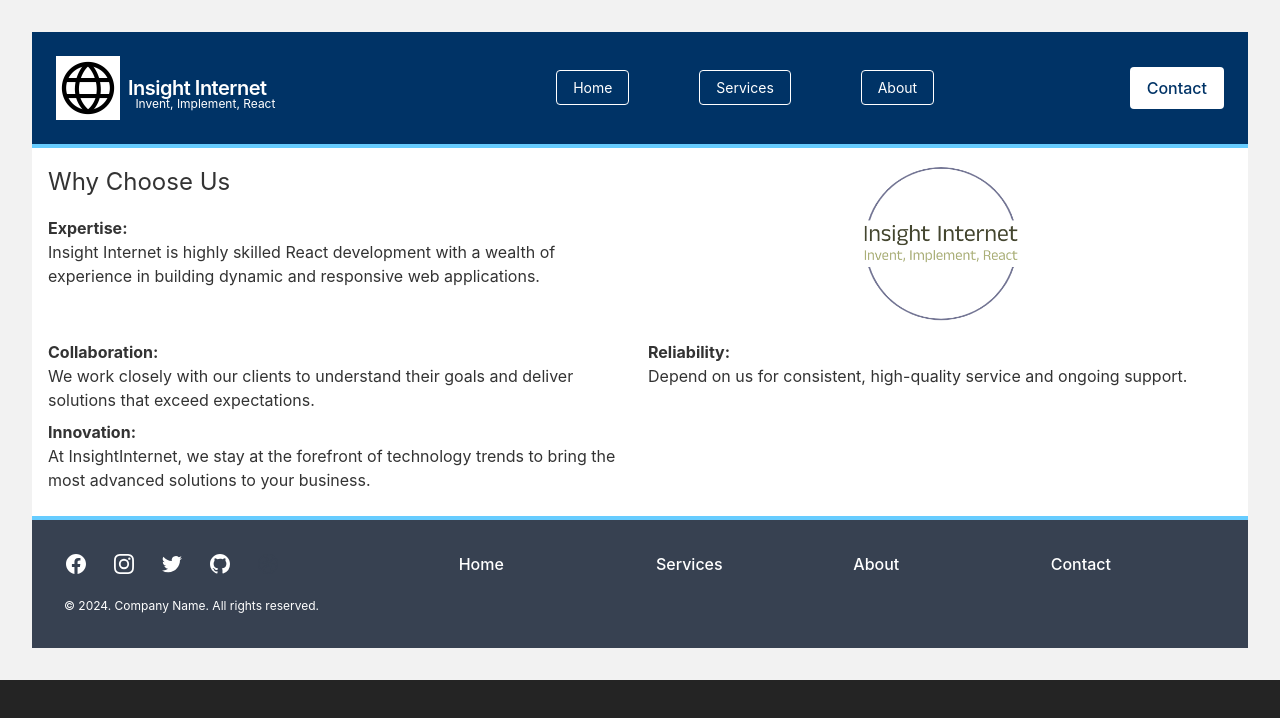
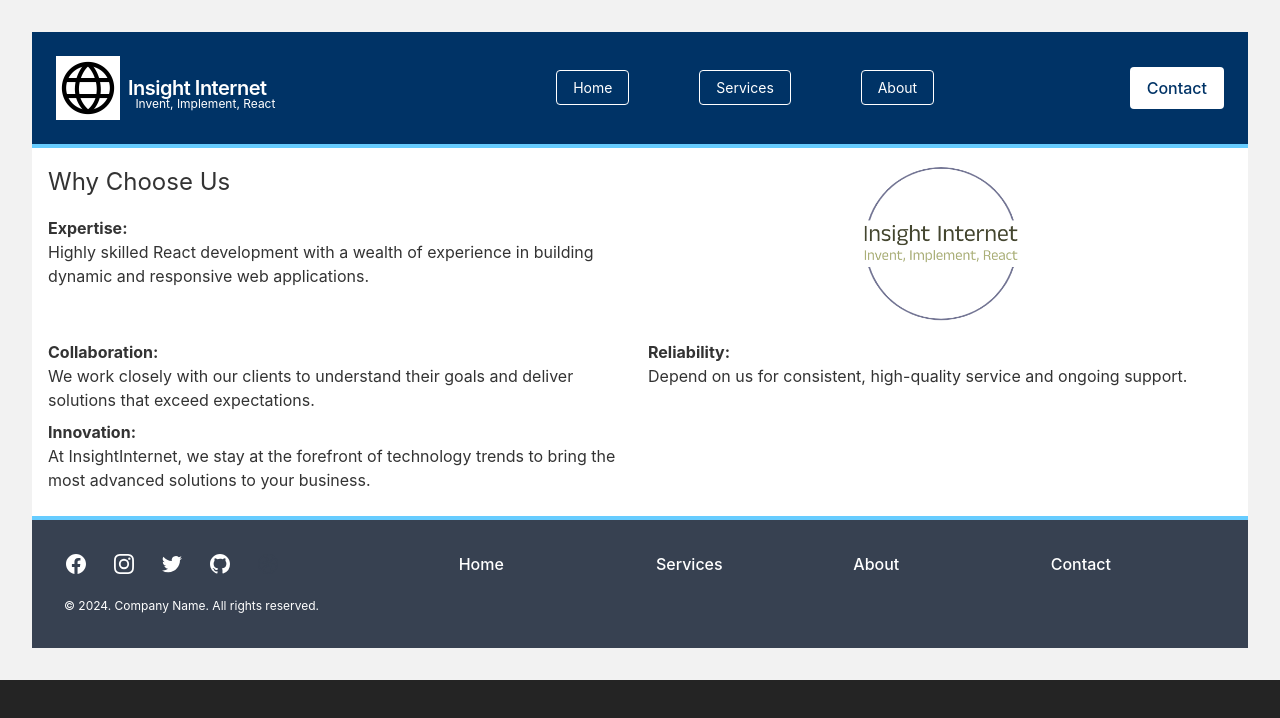
Before and after one commit to matherton/insightinternetApp, a Vue app: page /about in a window 1280 px wide. Shown: the top 718 px of the page. Built offline with nearby package versions, Linux system fonts and the light colour scheme.

Commit message:
removed text

```diff
--- a/src/components/pages/About.vue
+++ b/src/components/pages/About.vue
@@ -6,7 +6,7 @@ import Page from "../Page.vue";
   <Page
     title1="Why Choose Us"
     subTitle1="Expertise:"
-    copy1="Insight Internet is highly skilled React development with a wealth of experience in building dynamic and responsive web applications."
+    copy1="Highly skilled React development with a wealth of experience in building dynamic and responsive web applications."
     img2ndCol="II-logo-clean"
     subTitle2="Collaboration:"
     copy2="We work closely with our clients to understand their goals and deliver solutions that exceed expectations."
```
